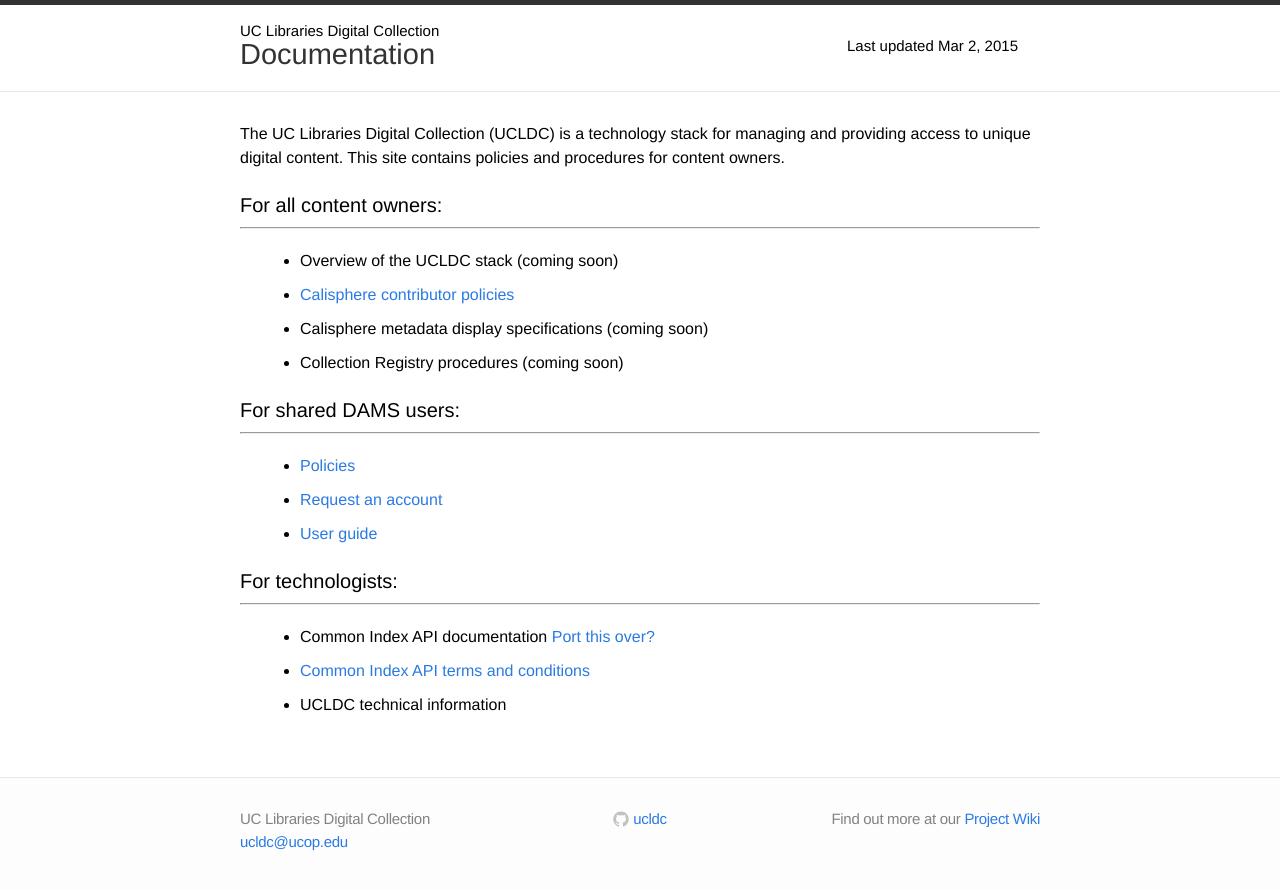
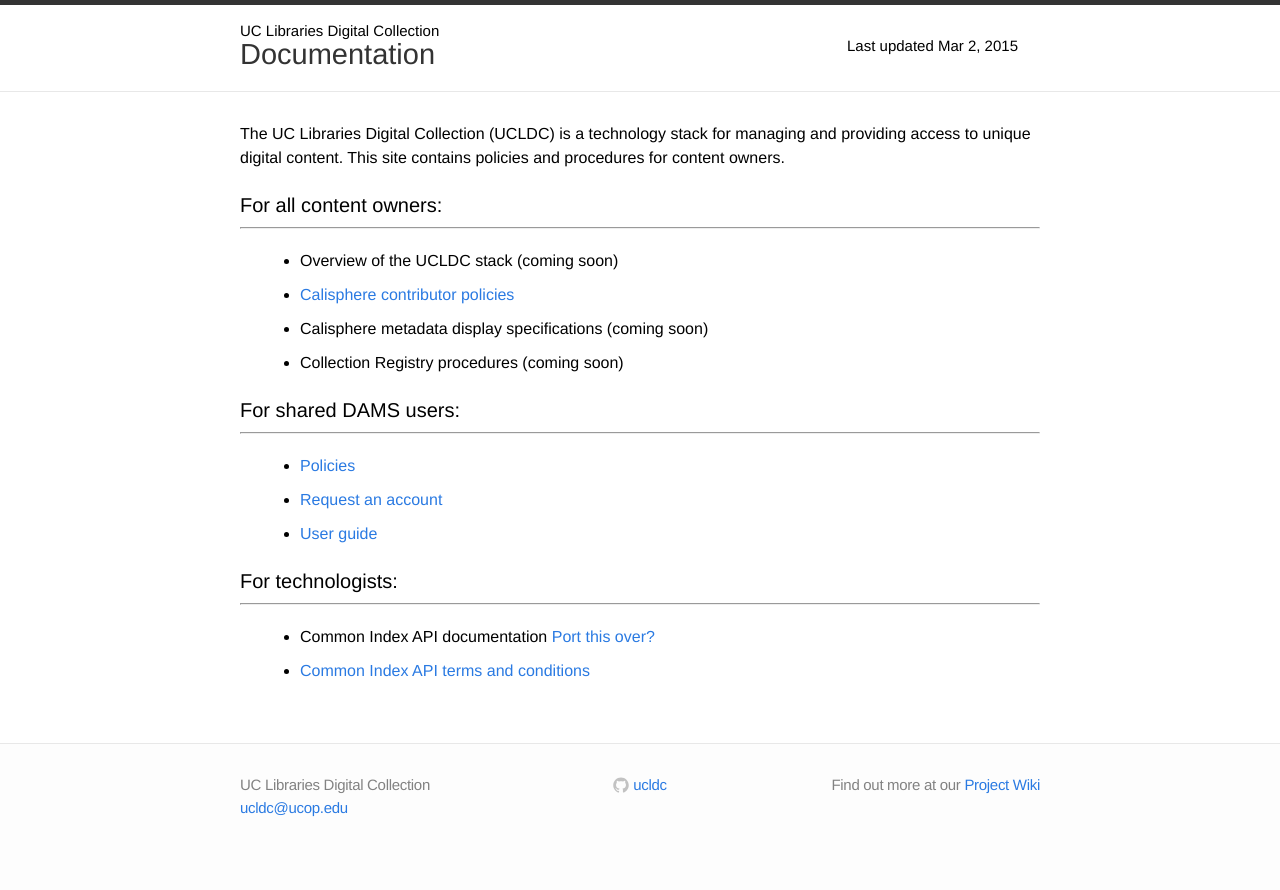
Before and after one commit to ucldc/ucldc-docs, a Jekyll site: the page built from index.md, in a window 1280 px wide. Shown: the top 890 px of the page. Built offline with Jekyll 4.4.1, drawn with Linux system fonts in a browser that asks for light colours; nearby versions of some CDN libraries.

Commit message:
Update index.md

```diff
--- a/index.md
+++ b/index.md
@@ -21,4 +21,3 @@
 ___
 - Common Index API documentation [Port this over?](https://wiki.library.ucsf.edu/display/UCLDC/Solr+API)
 - [Common Index API terms and conditions]({{ site.url }}{{site.baseurl}}/docs/api-terms/)
-- UCLDC technical information
```
